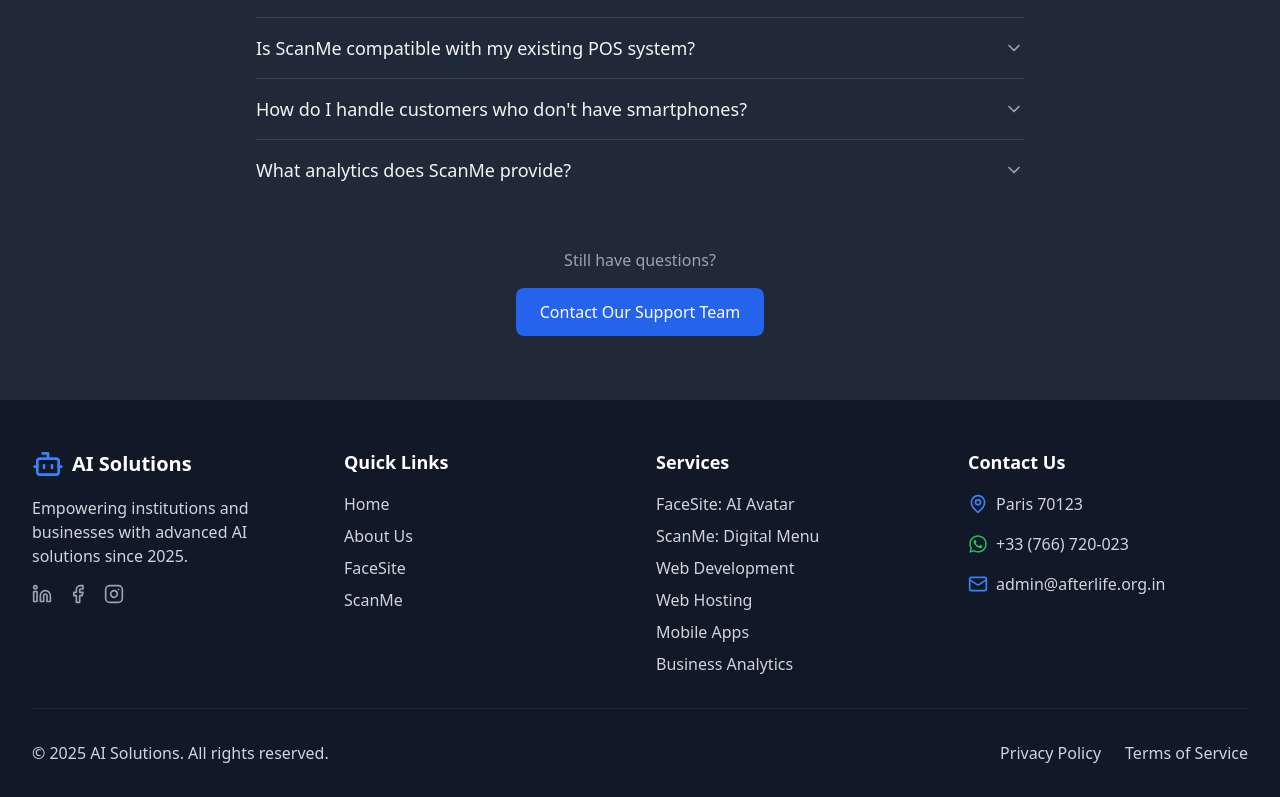
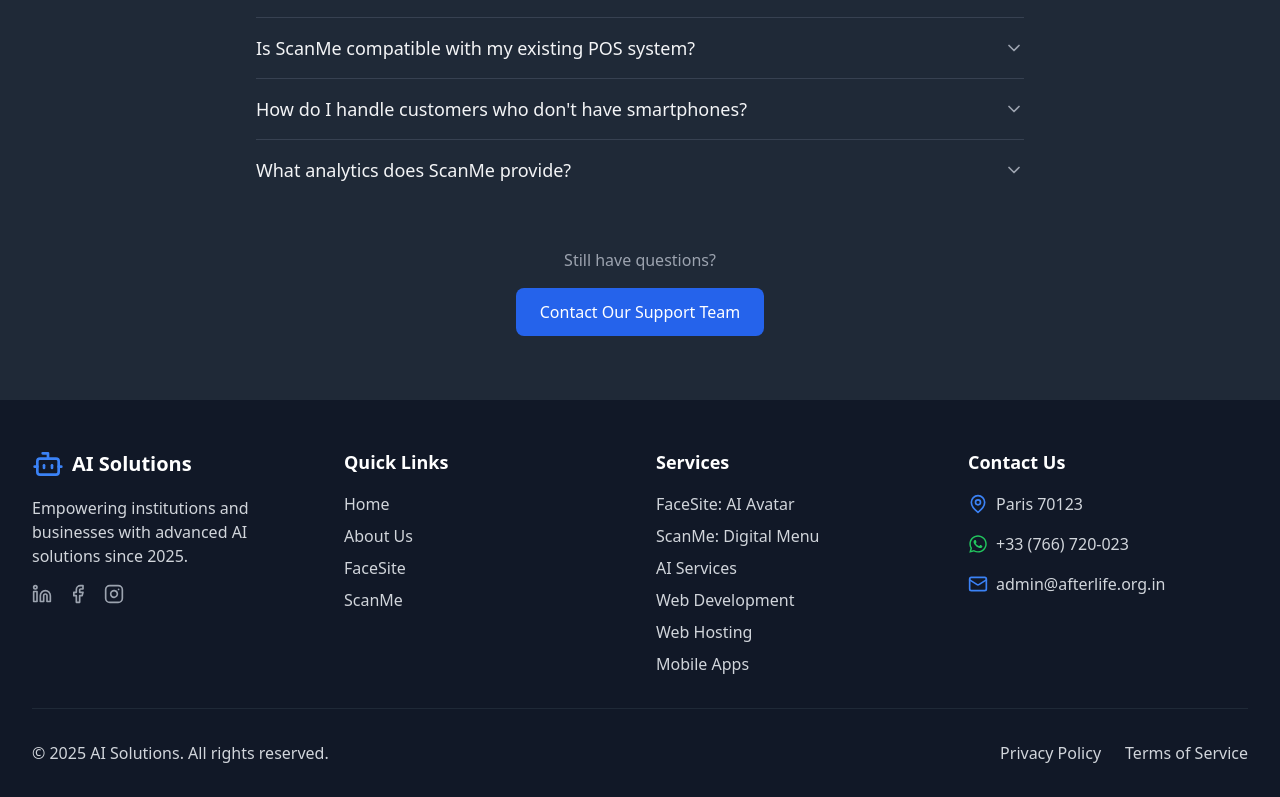
Before and after one commit to Afterlife24/afterlife, a React (Vite) app: page /product in a window 1280 px wide. Shown: the part 3286-4083 px from the top of the page. Built offline with nearby package versions, Linux system fonts and the light colour scheme.

Commit message:
websiteupdated_dhanush_link

```diff
--- a/src/components/Footer.tsx
+++ b/src/components/Footer.tsx
@@ -63,6 +63,9 @@ const Footer: React.FC = () => {
                 <Link to="/product" className="hover:text-blue-500 transition-colors">ScanMe: Digital Menu</Link>
               </li>
               <li>
+                <Link to="/business-analytics" className="hover:text-blue-500 transition-colors">AI Services</Link>
+              </li>
+              <li>
                 <Link to="/web-development" className="hover:text-blue-500 transition-colors">Web Development</Link>
               </li>
               <li>
@@ -71,9 +74,7 @@ const Footer: React.FC = () => {
               <li>
                 <Link to="/mobile-apps" className="hover:text-blue-500 transition-colors">Mobile Apps</Link>
               </li>
-              <li>
-                <Link to="/business-analytics" className="hover:text-blue-500 transition-colors">Business Analytics</Link>
-              </li>
+
             </ul>
           </div>
 
```
